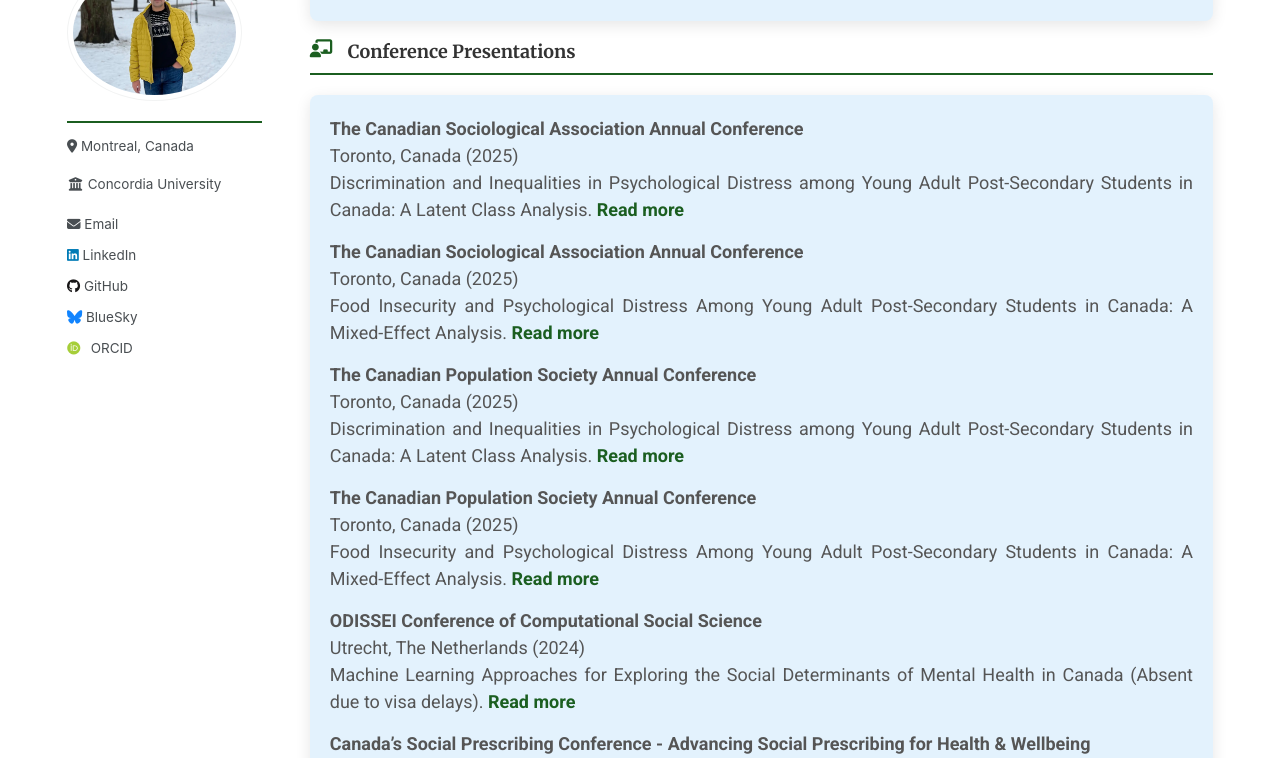
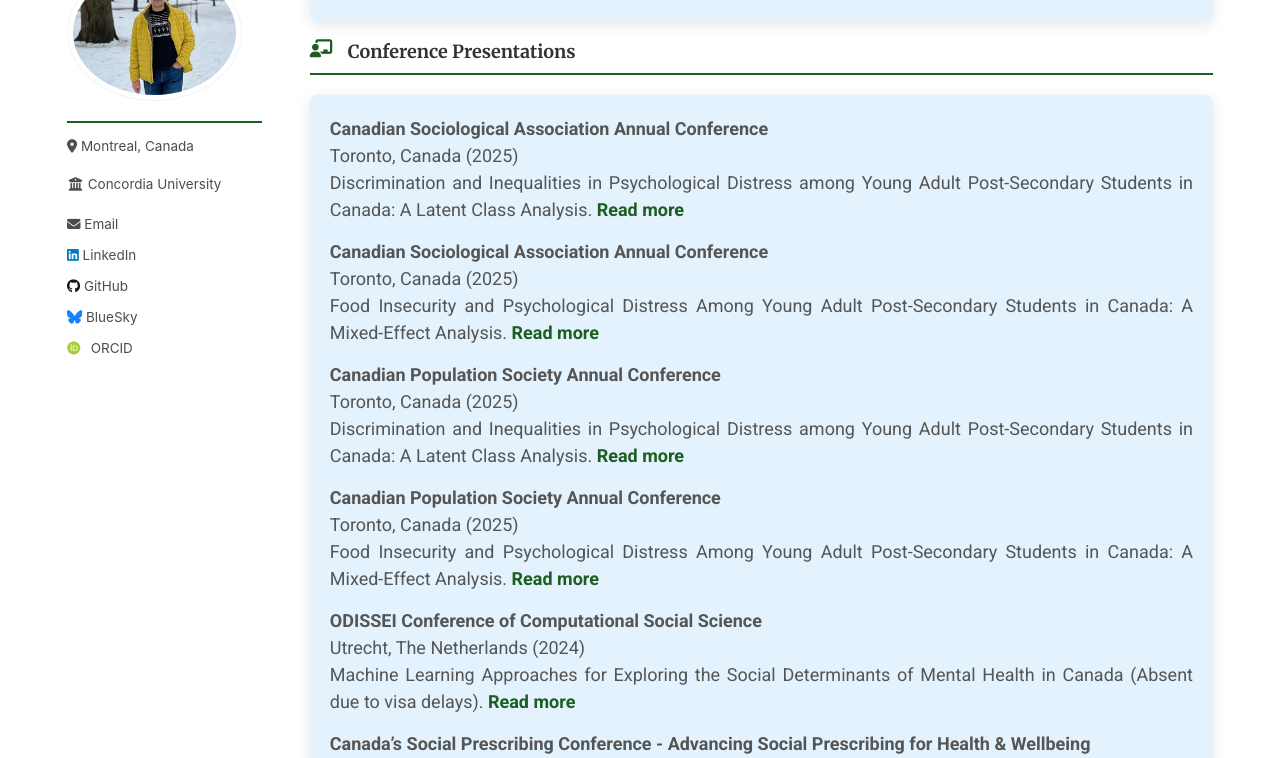
Before and after one commit to Mohsnmonji/mohsnmonji.github.io, a Jekyll site: the page built from _pages/talks.html, in a window 1280 px wide and 900 px high, scrolled down 666 px, cut to the strip 142-900 px from the top of the window. Built offline with Jekyll 4.4.1, drawn with Linux system fonts in a browser that asks for light colours; some web fonts are replaced.

Commit message:
Update talks.html

```diff
--- a/_pages/talks.html
+++ b/_pages/talks.html
@@ -92,25 +92,25 @@ author_profile: true
 <div class="talk-card">
   <ul>
     <li>
-      <strong>The Canadian Sociological Association Annual Conference</strong> <br>
+      <strong>Canadian Sociological Association Annual Conference</strong> <br>
       <span>Toronto, Canada (2025)</span><br>
       Discrimination and Inequalities in Psychological Distress among Young Adult Post-Secondary Students in Canada: A Latent Class Analysis.
       <a href="https://event.fourwaves.com/csa-scs-conference-2025" target="_blank">Read more</a>
     </li>
     <li>
-      <strong>The Canadian Sociological Association Annual Conference</strong> <br>
+      <strong>Canadian Sociological Association Annual Conference</strong> <br>
       <span>Toronto, Canada (2025)</span><br>
       Food Insecurity and Psychological Distress Among Young Adult Post-Secondary Students in Canada: A Mixed-Effect Analysis.
       <a href="https://event.fourwaves.com/csa-scs-conference-2025" target="_blank">Read more</a>
     </li>
     <li>
-      <strong>The Canadian Population Society Annual Conference</strong> <br>
+      <strong>Canadian Population Society Annual Conference</strong> <br>
       <span>Toronto, Canada (2025)</span><br>
       Discrimination and Inequalities in Psychological Distress among Young Adult Post-Secondary Students in Canada: A Latent Class Analysis.
       <a href="https://www.canpopsoc.ca/conferences/upcoming-conferences/" target="_blank">Read more</a>
     </li>
     <li>
-      <strong>The Canadian Population Society Annual Conference</strong> <br>
+      <strong>Canadian Population Society Annual Conference</strong> <br>
       <span>Toronto, Canada (2025)</span><br>
       Food Insecurity and Psychological Distress Among Young Adult Post-Secondary Students in Canada: A Mixed-Effect Analysis.
       <a href="https://www.canpopsoc.ca/conferences/upcoming-conferences/" target="_blank">Read more</a>
```
